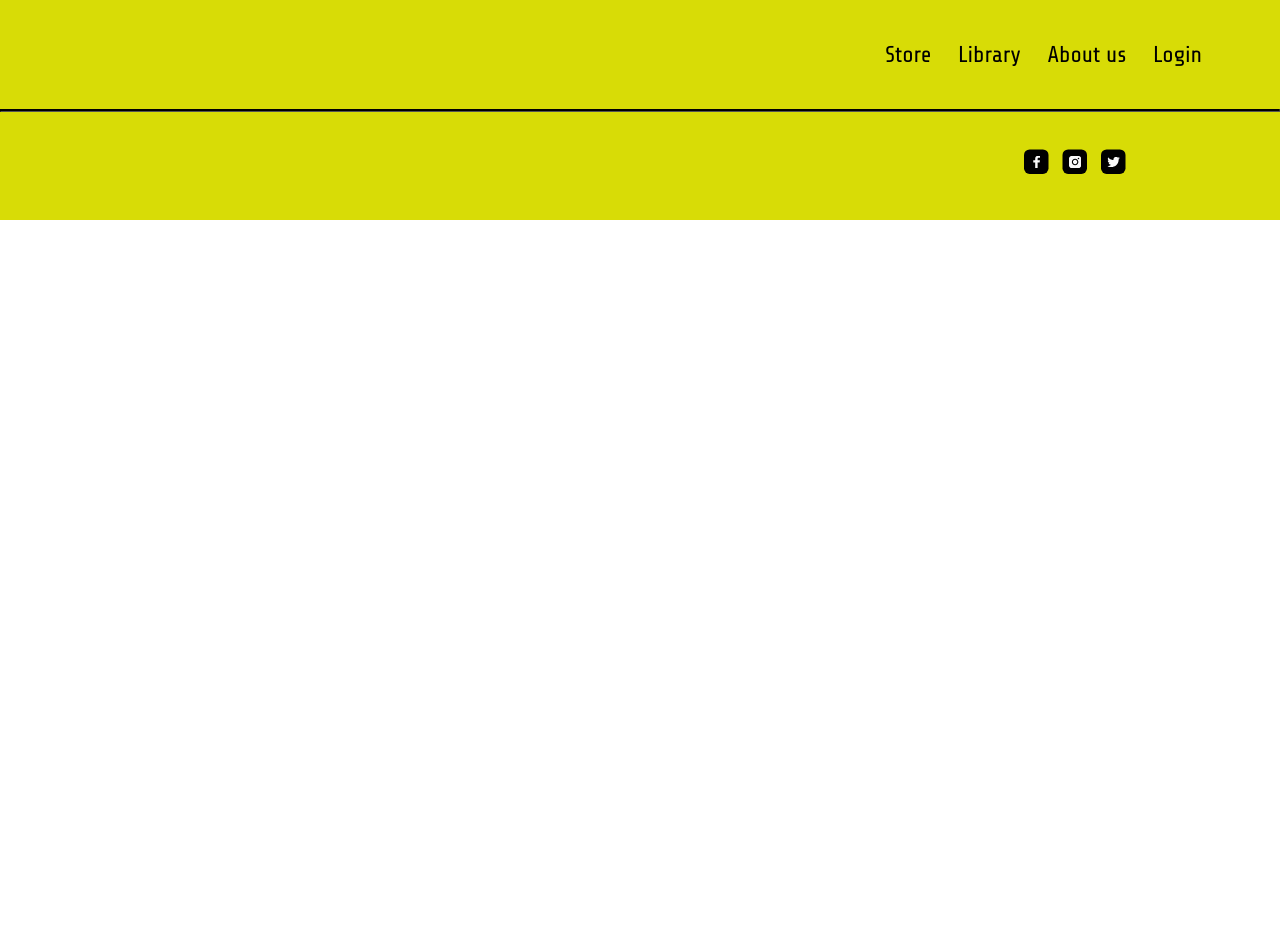
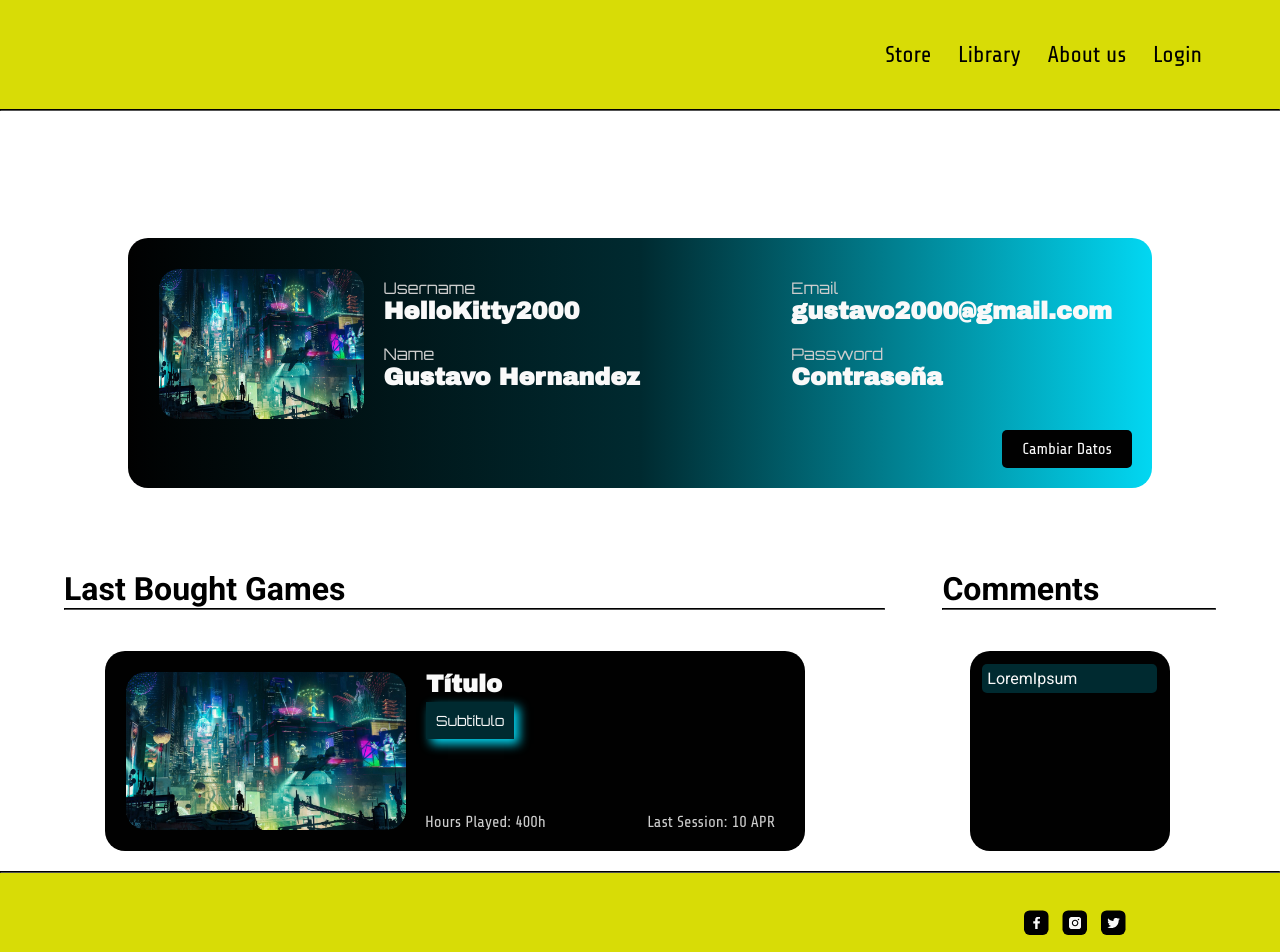
Before and after one commit to IvanSeguraRomero/TFG_23-24, a Vue app: page /profile in a window 1280 px wide. Shown: the top 952 px of the page. Before the commit the page ends 800 px from the top, so only its background shows below. Built offline with nearby package versions, Linux system fonts and the light colour scheme.

Commit message:
ProfileView Front done

```diff
--- a/src/assets/main.css
+++ b/src/assets/main.css
@@ -26,6 +26,7 @@ body {
 
   /* Colors */
   --neutral-colors-white: #f9f9f9;
+  --color-gray: #CDCDCD;
   --color-yellow: #d8dc06;
   --color-blue: #02d7f2;
   --color-dark-blue: #002a30;
--- /dev/null
+++ b/src/components/ProfileComments.vue
@@ -0,0 +1,28 @@
+<script setup lang="ts">
+</script>
+<template>
+    <div class="container-comments">
+        <p class="comment">LoremIpsum</p>
+    </div>
+</template>
+<style scoped>
+.container-comments{
+    margin-left: 10%;
+    margin-top: 15.2%;
+    width: 200px;
+    height: 200px;
+    background-color: var(--color-black);
+    overflow: hidden;
+    border-radius: 20px;
+}
+.comment{
+    margin-top: 13px;
+    margin-left: 12.5px;
+    background-color: var(--color-dark-blue);
+    width: 175px;
+    padding: 5px;
+    height: fit-content;
+    color: var(--neutral-colors-white);
+    border-radius: 5px;
+}
+</style>
--- /dev/null
+++ b/src/components/ProfileGames.vue
@@ -0,0 +1,73 @@
+<template>
+    <div class="card">
+        <img src="/src/assets/cyber_site.jpg" alt="Descripción de la imagen" class="card-image">
+        <div class="card-content">
+            <h2 class="card-title">Título</h2>
+            <p class="card-subtitle">Subtítulo</p>
+        </div>
+        <p class="last-session">Last Session: 10 APR</p>
+        <p class="hours-played">Hours Played: 400h</p>
+    </div>
+</template>
+<style scoped>
+.card {
+    position: relative;
+    display: flex;
+    align-items: flex-start; /* Alinea los elementos a la parte superior */
+    width: 700px;
+    height: 200px;
+    left: 5%;
+    margin-top:5%;
+    background-color: var(--color-black);
+    border-radius: 20px;
+    overflow: hidden; /* Oculta el botón si se desborda de la tarjeta */
+    margin-bottom: 20px;
+}
+
+.card-image {
+    width: 40%; /* Ajusta el ancho de la imagen según tu preferencia */
+    border-radius: 20px;
+    margin-left: 3%;
+    margin-top: 3%;
+}
+
+.card-content {
+    flex-grow: 1; /* Para que ocupe el espacio restante */
+    padding: 20px; /* Ajusta según tu preferencia */
+}
+
+.card-title {
+    margin-bottom: 5px; /* Ajusta según tu preferencia */
+    color: var(--neutral-colors-white); /* Ajusta el color del texto según tu preferencia */
+    font-family: var(--font-archivo-black);
+    margin-top: 0; /* Elimina el margen superior del título */
+}
+
+.card-subtitle {
+    margin-bottom: 10px; /* Ajusta según tu preferencia */
+    font-size: 14px; /* Ajusta el tamaño del texto según tu preferencia */
+    color: var(--neutral-colors-white); /* Ajusta el color del texto según tu preferencia */
+    font-family: var(--font-orbitron);
+    padding: 10px;
+    width: min-content;
+    background-color: var(--color-dark-blue);
+    box-shadow: 5px 5px 10px 0 var(--color-blue);
+}
+
+.last-session {
+    position: absolute; /* Posiciona el texto absolutamente */
+    bottom: 10px; /* Ajusta la distancia desde la parte inferior */
+    right: 20px; /* Ajusta la distancia desde la derecha */
+    color: var(--color-gray); /* Ajusta el color del texto según tu preferencia */
+    font-family: var(--font-roboto);
+    padding: 10px;
+}
+.hours-played {
+    position: absolute; /* Posiciona el texto absolutamente */
+    bottom: 10px; /* Ajusta la distancia desde la parte inferior */
+    left: 310px;
+    color: var(--color-gray); /* Ajusta el color del texto según tu preferencia */
+    font-family: var(--font-roboto);
+    padding: 10px;
+}
+</style>
--- /dev/null
+++ b/src/components/ProfileItem.vue
@@ -0,0 +1,97 @@
+<template>
+    <div class="card">
+        <img src="/src/assets/cyber_site.jpg" alt="Descripción de la imagen" class="card-image">
+        <div class="card-content">
+            <div class="card-column">
+                <div class="card-username">
+                    <p class="username-title">Username</p>
+                    <h2 class="username-subtitle">HelloKitty2000</h2>
+                </div>
+                <div class="card-name">
+                    <p class="name-title">Name</p>
+                    <h2 class="name-subtitle">Gustavo Hernandez</h2>
+                </div>
+            </div>
+            <div class="card-column">
+                <div class="card-email">
+                    <p class="email-title">Email</p>
+                    <h2 class="email-subtitle">gustavo2000@gmail.com</h2>
+                </div>
+                <div class="card-phone">
+                    <p class="phone-title">Password</p>
+                    <h2 class="phone-subtitle">Contraseña</h2>
+                </div>
+            </div>
+        </div>
+        <button class="card-button">Cambiar Datos</button>
+    </div>
+</template>
+<style scoped>
+.card {
+    position: relative;
+    display: flex;
+    align-items: flex-start; /* Alinea los elementos a la parte superior */
+    width: 80%;
+    height: 250px;
+    left: 10%;
+    margin-top: 10%;
+    background: linear-gradient(to right, var(--color-black), var(--color-dark-blue), var(--color-blue));
+    border-radius: 20px;
+    overflow: hidden; /* Oculta el botón si se desborda de la tarjeta */
+}
+
+.card-image {
+    width: 20%; /* Ajusta el ancho de la imagen según tu preferencia */
+    height: 60%;
+    border-radius: 20px;
+    margin-left: 3%;
+    margin-top: 3%;
+}
+
+.card-content {
+    display: flex;
+    flex-direction: row; /* Coloca los elementos en una fila */
+    justify-content: space-between; /* Distribuye espacio equitativamente */
+    padding: 20px;
+    flex-grow: 1; /* Permite que el contenedor crezca para ocupar el espacio disponible */
+}
+
+.card-column {
+    display: flex;
+    flex-direction: column; /* Coloca los elementos en una columna */
+    justify-content: space-between;
+    margin-right: 20px; /* Añade espacio entre las dos columnas */
+}
+
+.username-title,
+.name-title,
+.email-title,
+.phone-title {
+    margin-top: 20px;
+    color: var(--color-gray);
+    font-family: var(--font-orbitron);
+}
+
+.username-subtitle,
+.name-subtitle,
+.email-subtitle,
+.phone-subtitle {
+    margin: 0;
+    color: var(--neutral-colors-white);
+    font-family: var(--font-archivo-black);
+}
+
+.card-button {
+    position: absolute; /* Posiciona el botón absolutamente */
+    bottom: 20px; /* Ajusta la distancia desde la parte inferior */
+    right: 20px; /* Ajusta la distancia desde la derecha */
+    background-color: var(--color-black); /* Ajusta el color del botón según tu preferencia */
+    color: var(--neutral-colors-white); /* Ajusta el color del texto del botón según tu preferencia */
+    border: none;
+    padding: 10px 20px; /* Ajusta según tu preferencia */
+    border-radius: 5px; /* Ajusta según tu preferencia */
+    cursor: pointer;
+    outline: none;
+    font-family: var(--font-roboto);
+}
+</style>
--- a/src/router/index.ts
+++ b/src/router/index.ts
@@ -2,6 +2,7 @@ import { createRouter, createWebHistory } from 'vue-router'
 import StoreView from '../views/StoreView.vue'
 import HomeView from '../views/HomeView.vue'
 import LoginView from '../views/LoginView.vue'
+import ProfileView from '../views/ProfileView.vue'
 const router = createRouter({
   history: createWebHistory(import.meta.env.BASE_URL),
   routes: [
@@ -15,6 +16,11 @@ const router = createRouter({
       name: 'login&register',
       component: LoginView
     },
+    {
+      path: '/profile',
+      name: 'profile',
+      component: ProfileView
+    },
   ]
 })
 export default router
--- /dev/null
+++ b/src/views/ProfileView.vue
@@ -0,0 +1,58 @@
+<script setup lang="ts">
+import ProfileItem from '../components/ProfileItem.vue';
+import ProfileGames from '../components/ProfileGames.vue';
+import Comments from '../components/ProfileComments.vue';
+</script>
+<template>
+    <ProfileItem />
+    <div class="container">
+        <div class="left-section">
+            <h1>Last Bought Games</h1>
+            <hr class="line" />
+            <ProfileGames />
+        </div>
+        <div class="right-section">
+            <h1>Comments</h1>
+            <hr class="line" />
+            <Comments />
+        </div>
+    </div>
+</template>
+
+<style scoped>
+.container {
+    display: flex;
+    justify-content: space-between;
+    margin: 0 5%;
+}
+
+.left-section {
+    flex: 3; /* Da más espacio a la sección izquierda */
+}
+
+.right-section {
+    flex: 1; /* Da menos espacio a la sección derecha */
+    margin-left: 5%;
+    margin-top: 4.7%;
+}
+
+h1 {
+    margin-top: 10%;
+}
+
+hr {
+    width: 100%;
+    border-color: #000;
+}
+
+.left-section hr,
+.left-section h1 {
+    margin-left: 0;
+}
+
+.right-section hr,
+.right-section h1 {
+    margin-right: 0;
+    text-align: left;
+}
+</style>
```
